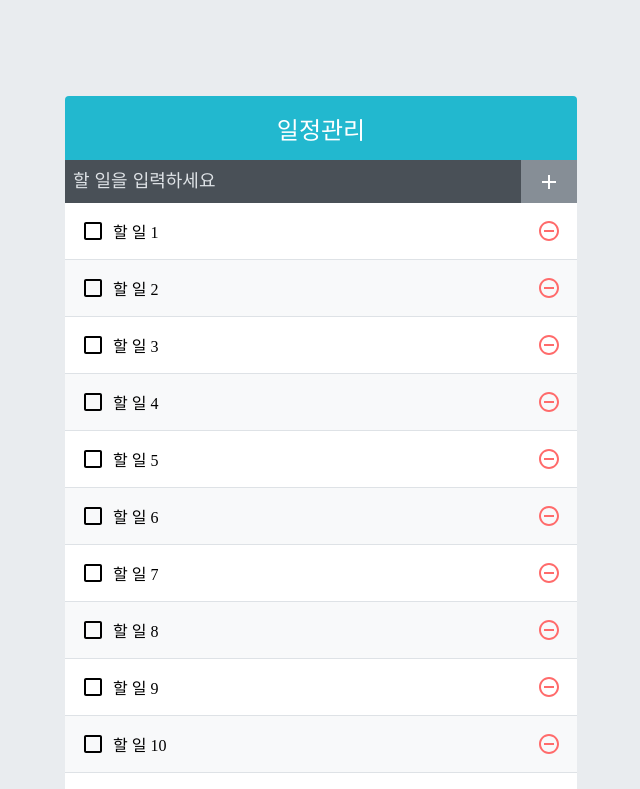
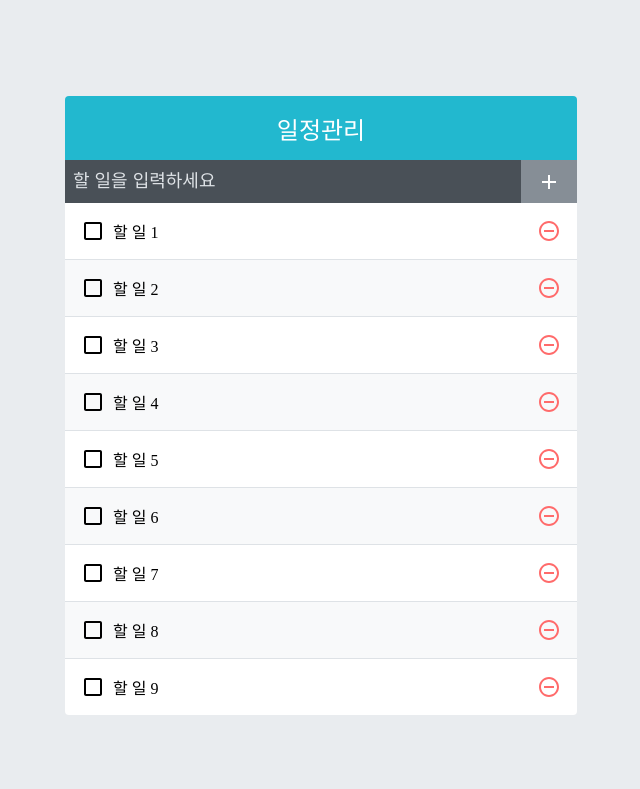
Before and after one commit to soolovepat/sass, a React (Create React App) app: page / in a window 1280 px wide. Shown: the top 789 px of the page, without its empty margins (319-959 px from the left). Built offline with nearby package versions, Linux system fonts and the light colour scheme.

Commit message:
update virtualized List

```diff
--- a/src/components/TodoList.js
+++ b/src/components/TodoList.js
@@ -1,19 +1,35 @@
-import React from 'react';
+import React, { useCallback } from 'react';
 import TodoListItem from './TodoListItem';
+import { List } from 'react-virtualized';
 
 const TodoList = ({ todos, onRemove, onToggle }) => {
-  return (
-    <div className="TodoList">
-      {todos.map((todo) => (
+  const rowRenderer = useCallback(
+    ({ index, key, style }) => {
+      const todo = todos[index];
+      return (
         <TodoListItem
           todo={todo}
           key={todo.id}
           onRemove={onRemove}
           onToggle={onToggle}
+          style={style}
         />
-      ))}
-    </div>
+      );
+    },
+    [onRemove, onToggle, todos],
+  );
+  return (
+    <List
+      className="TodoList"
+      width={512}
+      height={512}
+      rowCount={57}
+      rowHeight={57}
+      rowRenderer={rowRenderer}
+      list={todos}
+      style={{ outline: 'none' }}
+    />
   );
 };
 
-export default TodoList;
+export default React.memo(TodoList);
```
